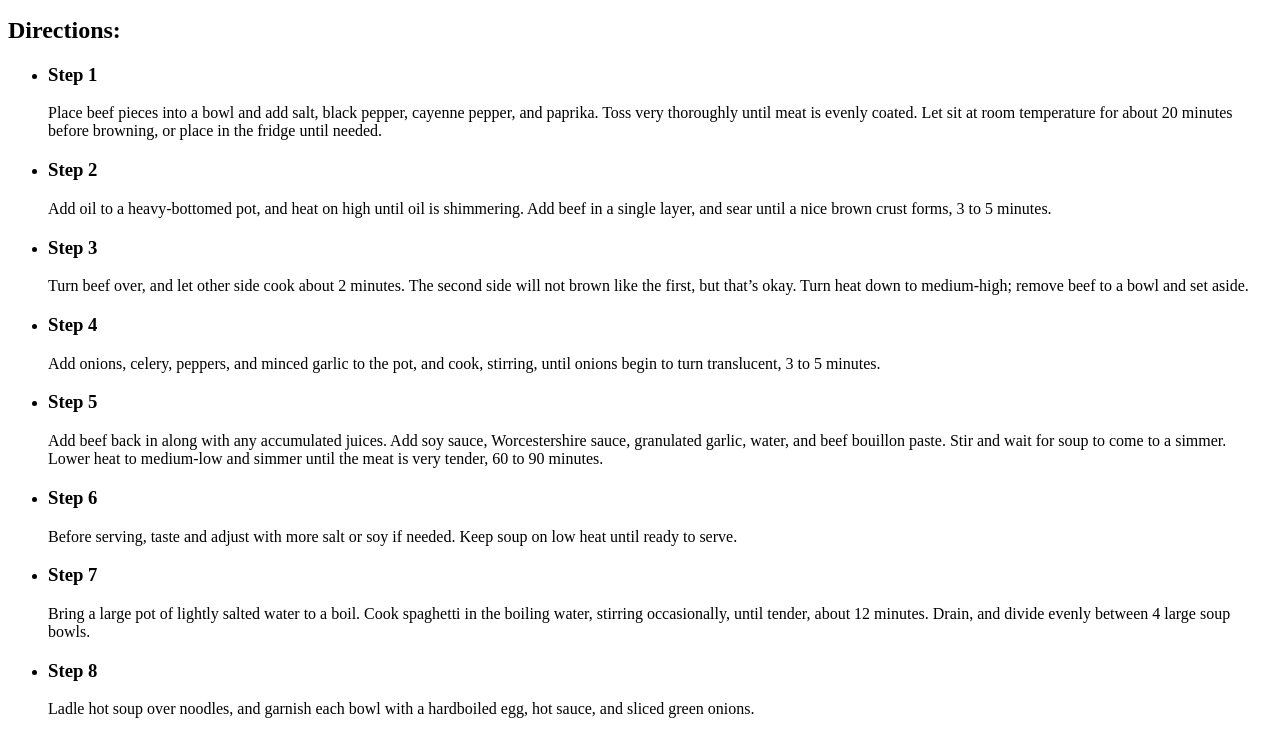
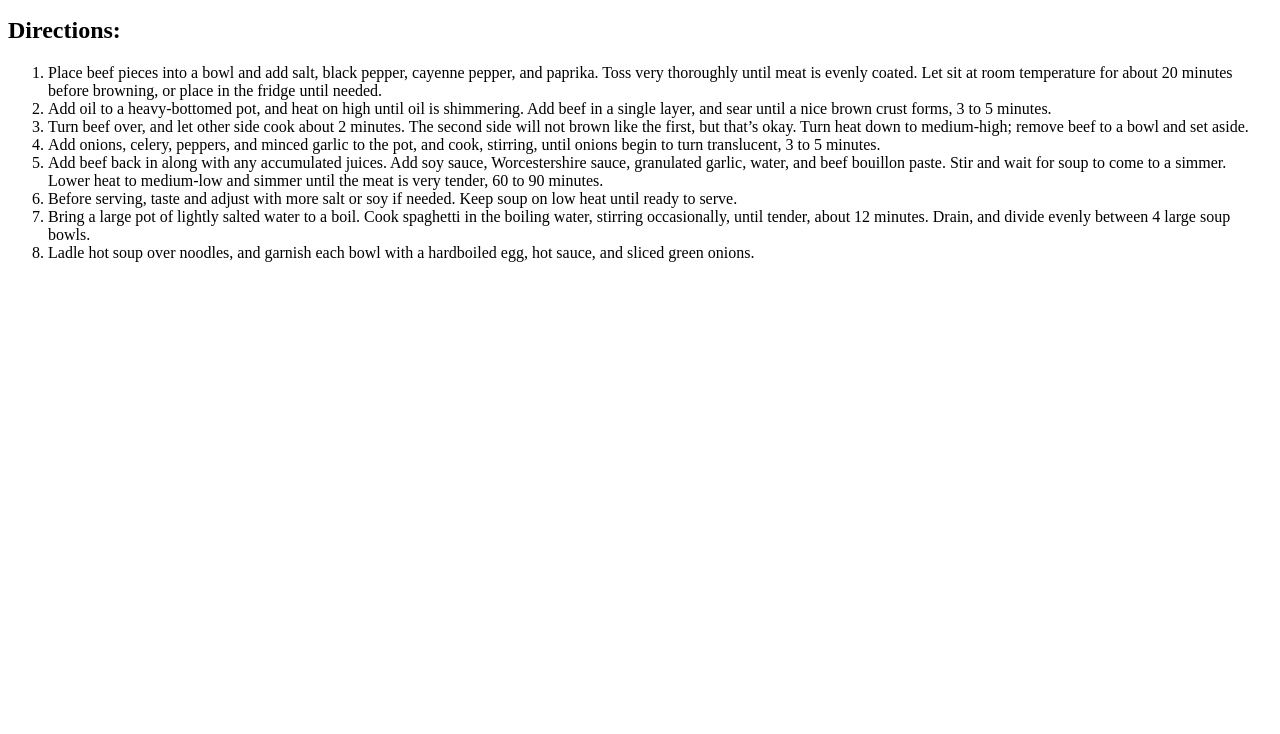
Before and after one commit to xpgo358/odin-recipes, a plain HTML site: page recipes/yakamein.html in a window 1280 px wide. Shown: the part 897-1631 px from the top of the page. After the commit the page ends 1175 px from the top, so only its background shows below. Drawn offline with Linux system fonts and the light colour scheme.

Commit message:
Changed Yakamein.html unordered list of steps to a ordered one

```diff
--- a/recipes/yakamein.html
+++ b/recipes/yakamein.html
@@ -38,23 +38,15 @@
       <li>1 cup sliced green onions</li>
     </ul>
     <h2>Directions:</h2>
-    <ul>
-      <li><h3>Step 1</h3>
-      Place beef pieces into a bowl and add salt, black pepper, cayenne pepper, and paprika. Toss very thoroughly until meat is evenly coated. Let sit at room temperature for about 20 minutes before browning, or place in the fridge until needed.</li>
-      <li><h3>Step 2</h3>
-      Add oil to a heavy-bottomed pot, and heat on high until oil is shimmering. Add beef in a single layer, and sear until a nice brown crust forms, 3 to 5 minutes.</li>
-      <li><h3>Step 3</h3>
-      Turn beef over, and let other side cook about 2 minutes. The second side will not brown like the first, but that’s okay. Turn heat down to medium-high; remove beef to a bowl and set aside.</li>
-      <li><h3>Step 4</h3>
-      Add onions, celery, peppers, and minced garlic to the pot, and cook, stirring, until onions begin to turn translucent, 3 to 5 minutes.</li>
-      <li><h3>Step 5</h3>
-      Add beef back in along with any accumulated juices. Add soy sauce, Worcestershire sauce, granulated garlic, water, and beef bouillon paste. Stir and wait for soup to come to a simmer. Lower heat to medium-low and simmer until the meat is very tender, 60 to 90 minutes.</li>
-      <li><h3>Step 6</h3>
-      Before serving, taste and adjust with more salt or soy if needed. Keep soup on low heat until ready to serve.</li>
-      <li><h3>Step 7</h3>
-      Bring a large pot of lightly salted water to a boil. Cook spaghetti in the boiling water, stirring occasionally, until tender, about 12 minutes. Drain, and divide evenly between 4 large soup bowls.</li>
-      <li><h3>Step 8</h3>
-      Ladle hot soup over noodles, and garnish each bowl with a hardboiled egg, hot sauce, and sliced green onions.</li>
-    </ul>
+    <ol>
+      <li>Place beef pieces into a bowl and add salt, black pepper, cayenne pepper, and paprika. Toss very thoroughly until meat is evenly coated. Let sit at room temperature for about 20 minutes before browning, or place in the fridge until needed.</li>
+      <li>Add oil to a heavy-bottomed pot, and heat on high until oil is shimmering. Add beef in a single layer, and sear until a nice brown crust forms, 3 to 5 minutes.</li>
+      <li>Turn beef over, and let other side cook about 2 minutes. The second side will not brown like the first, but that’s okay. Turn heat down to medium-high; remove beef to a bowl and set aside.</li>
+      <li>Add onions, celery, peppers, and minced garlic to the pot, and cook, stirring, until onions begin to turn translucent, 3 to 5 minutes.</li>
+      <li>Add beef back in along with any accumulated juices. Add soy sauce, Worcestershire sauce, granulated garlic, water, and beef bouillon paste. Stir and wait for soup to come to a simmer. Lower heat to medium-low and simmer until the meat is very tender, 60 to 90 minutes.</li>
+      <li>Before serving, taste and adjust with more salt or soy if needed. Keep soup on low heat until ready to serve.</li>
+      <li>Bring a large pot of lightly salted water to a boil. Cook spaghetti in the boiling water, stirring occasionally, until tender, about 12 minutes. Drain, and divide evenly between 4 large soup bowls.</li>
+      <li>Ladle hot soup over noodles, and garnish each bowl with a hardboiled egg, hot sauce, and sliced green onions.</li>
+    </ol>
   </body>
 </html>
```
